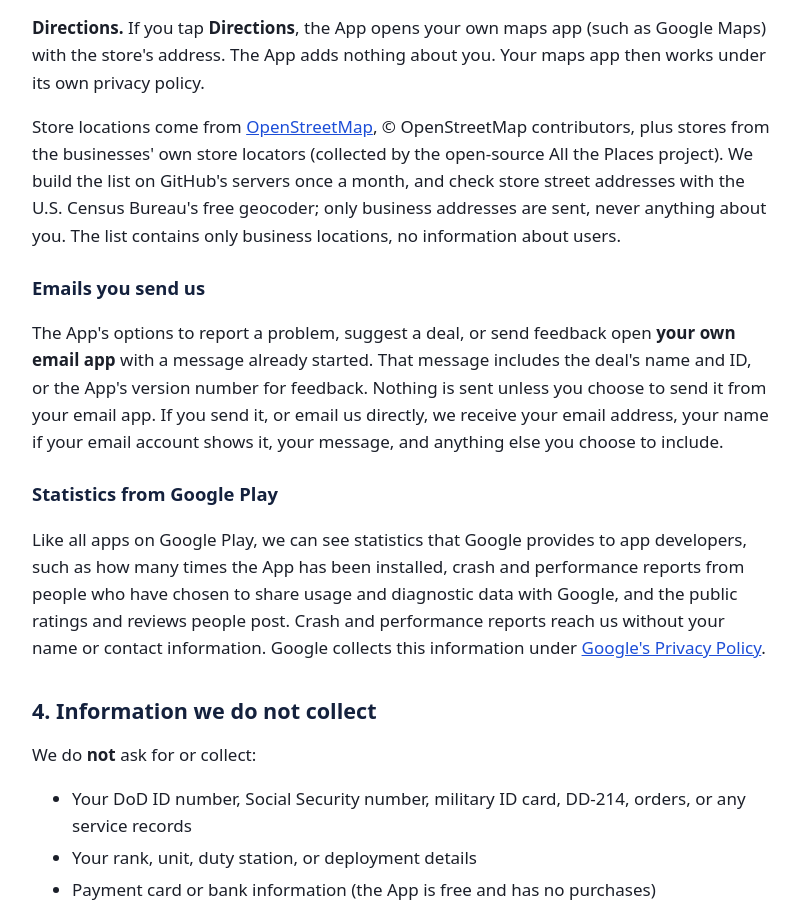
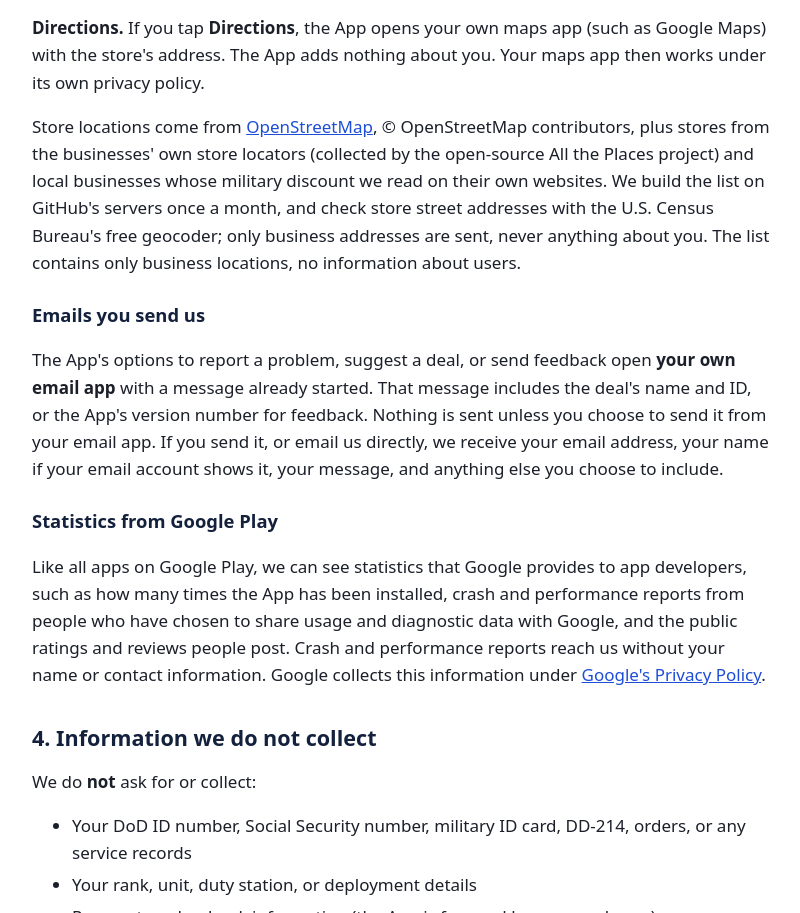
Before and after one commit to ArmedForcesPerks-app/armedforcesperks-app.github.io, a plain HTML site: page privacy.html in a window 1280 px wide. Shown: the part 3432-4345 px from the top of the page, without its empty margins (238-1038 px from the left). Drawn offline with Linux system fonts and the light colour scheme.

Commit message:
Policies: cover local business offers on the Near me map
Co-Authored-By: Claude Opus 5.5 <noreply@anthropic.com>
Claude-Session: https://claude.ai/code/session_01EE4LoDUdjz9wzCv6sP6ki3

```diff
--- a/privacy.html
+++ b/privacy.html
@@ -92,7 +92,7 @@
           <li><strong>Map images.</strong> Like any online map, the App downloads map images for the area shown on your screen from <a href="https://openfreemap.org/" rel="noopener">OpenFreeMap</a>, a free map service. These requests include the map area being shown (which may be near you, because the map starts on your area) and, like any internet request, your device's IP address. They do not include your location reading, an account, an identifier, or cookies. OpenFreeMap says it does not use cookies or tracking, does not store IP addresses in its access logs, keeps error logs that may include IP addresses for up to 7 days, and may use Cloudflare to deliver map images. See <a href="https://openfreemap.org/privacy/" rel="noopener">OpenFreeMap's privacy policy</a>.</li>
         </ul>
         <p><strong>Directions.</strong> If you tap <strong>Directions</strong>, the App opens your own maps app (such as Google Maps) with the store's address. The App adds nothing about you. Your maps app then works under its own privacy policy.</p>
-        <p>Store locations come from <a href="https://www.openstreetmap.org/copyright" rel="noopener">OpenStreetMap</a>, © OpenStreetMap contributors, plus stores from the businesses' own store locators (collected by the open-source All the Places project). We build the list on GitHub's servers once a month, and check store street addresses with the U.S. Census Bureau's free geocoder; only business addresses are sent, never anything about you. The list contains only business locations, no information about users.</p>
+        <p>Store locations come from <a href="https://www.openstreetmap.org/copyright" rel="noopener">OpenStreetMap</a>, © OpenStreetMap contributors, plus stores from the businesses' own store locators (collected by the open-source All the Places project) and local businesses whose military discount we read on their own websites. We build the list on GitHub's servers once a month, and check store street addresses with the U.S. Census Bureau's free geocoder; only business addresses are sent, never anything about you. The list contains only business locations, no information about users.</p>
 
         <h3>Emails you send us</h3>
         <p>The App's options to report a problem, suggest a deal, or send feedback open <strong>your own email app</strong> with a message already started. That message includes the deal's name and ID, or the App's version number for feedback. Nothing is sent unless you choose to send it from your email app. If you send it, or email us directly, we receive your email address, your name if your email account shows it, your message, and anything else you choose to include.</p>
```
Also changed, not shown: disclosures.html (+1 -1 lines), terms.html (+1 -0 lines).
